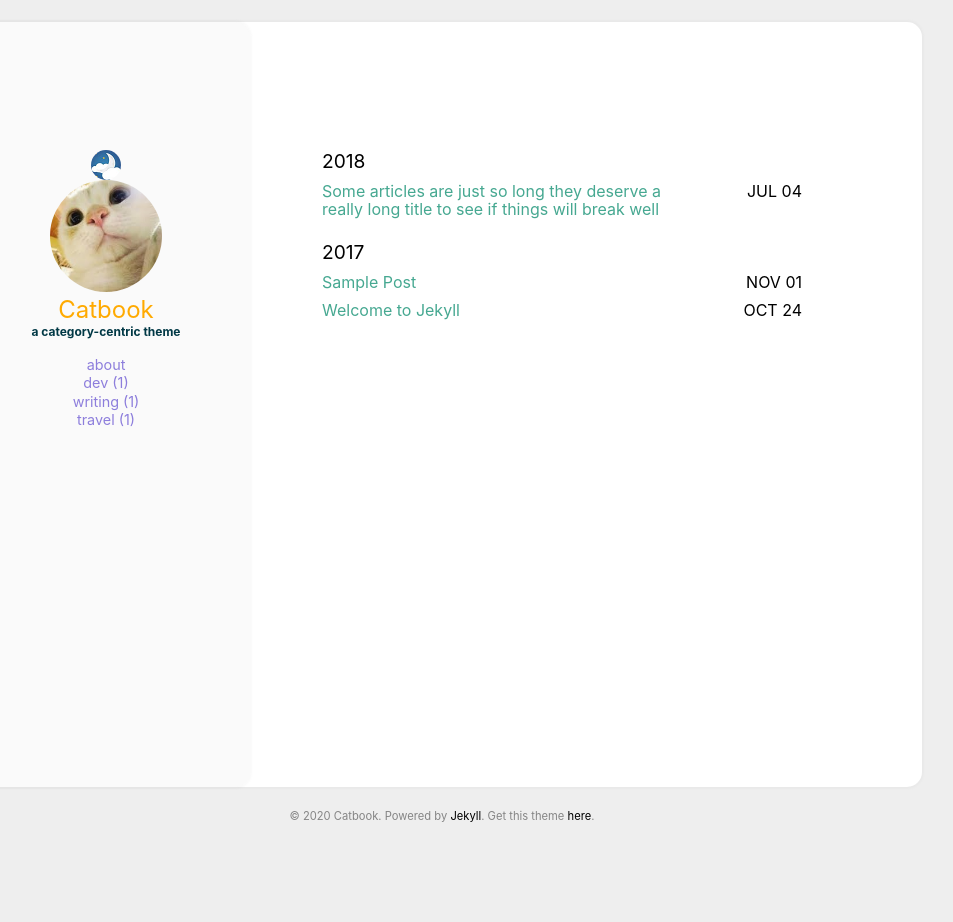
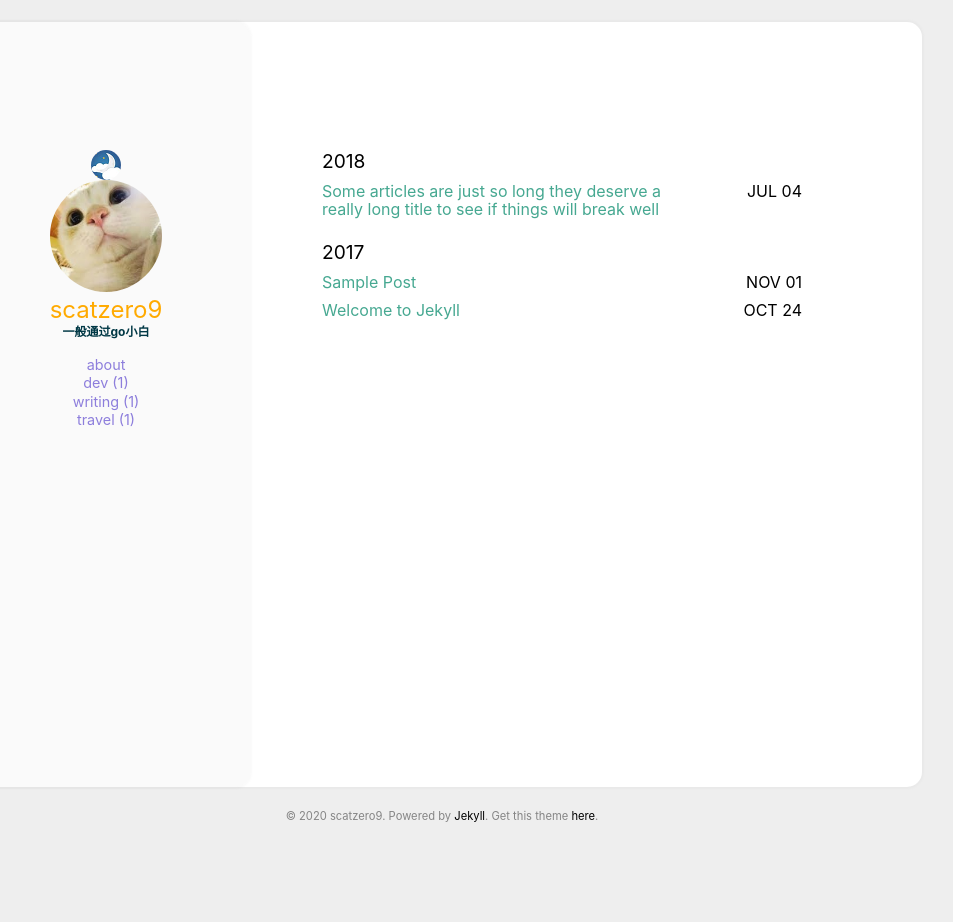
Before and after one commit to scatzero9/scatzero9.github.io, a Jekyll site: the page built from index.html, in a window 1280 px wide. Shown: the whole page, without its empty margins (198-1151 px from the left). Built offline with Jekyll 4.4.1, drawn with Linux system fonts in a browser that asks for light colours.

Commit message:
Update _config.yml

```diff
--- a/_config.yml
+++ b/_config.yml
@@ -18,10 +18,10 @@ google_analytics: #UA—XXXXXXXX-X
 disqus_shortname: #disqus shortname
 
 user:
-  name: Catbook
+  name: scatzero9
   pic: /assets/img/cat.jpg
   picAlt: "catbook"
-  job: a category-centric theme
+  job: 一般通过go小白
   aboutme: true # comment this out if you don't need the 'about' page.
 
 exclude:
```
